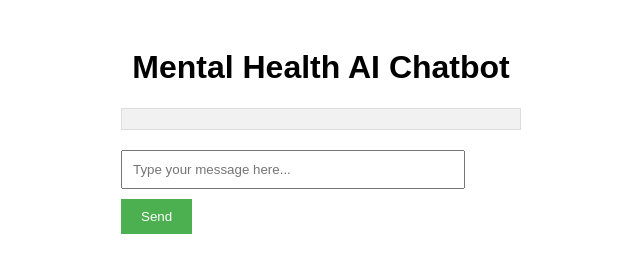
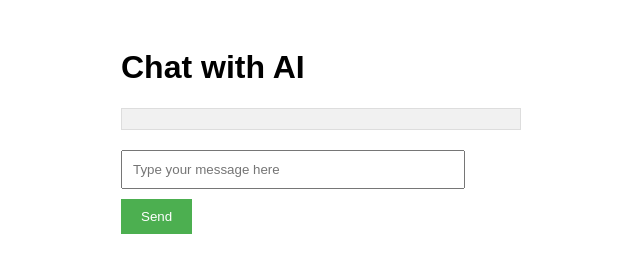
Before and after one commit to Arjuntrivedi3112/Manosthiti, a website: page index.html in a window 1280 px wide. Shown: the whole page, without its empty margins (319-959 px from the left). Drawn offline with Linux system fonts and the light colour scheme.

Commit message:
Update index.html

```diff
--- a/index.html
+++ b/index.html
@@ -3,16 +3,18 @@
 <head>
     <meta charset="UTF-8">
     <meta name="viewport" content="width=device-width, initial-scale=1.0">
-    <title>Mental Health Chatbot</title>
+    <title>Chatbot</title>
     <link rel="stylesheet" href="style.css">
 </head>
 <body>
-    <h1>Mental Health AI Chatbot</h1>
     <div class="chat-container">
-        <div id="response"></div>
-        <input type="text" id="messageInput" placeholder="Type your message here...">
-        <button onclick="sendMessage()">Send</button>
+        <h1>Chat with AI</h1>
+        <div class="chat-box">
+            <div id="response"></div>
+            <input type="text" id="messageInput" placeholder="Type your message here">
+            <button onclick="sendMessage()">Send</button>
+        </div>
     </div>
-    <script src="index.js"></script>
+    <script src="script.js"></script>
 </body>
 </html>
```
